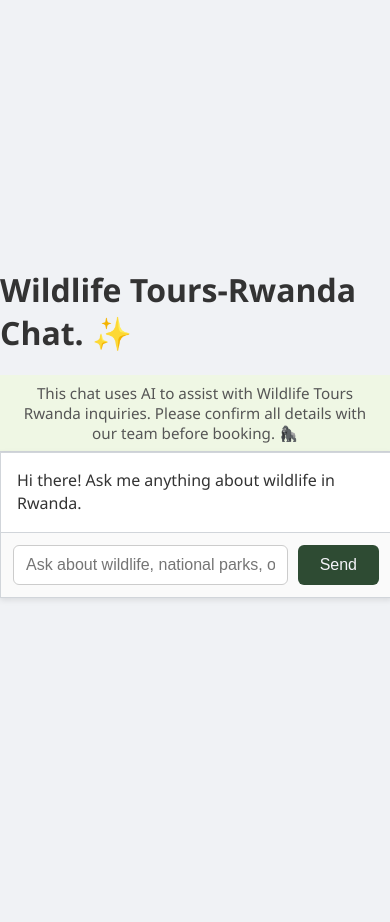
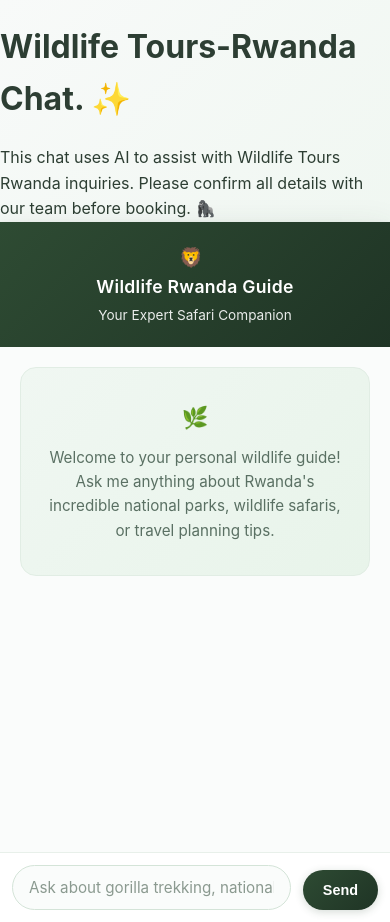
Before and after one commit to Voyage-Companion-Dev/Wildlife-Tours-Conversational-Agent, a React (Vite) app in the folder src/frontend/: page / in a window 390 px wide. Before the commit the page ends 844 px from the top, so only its background shows below. Built offline with nearby package versions, Linux system fonts and the light colour scheme.

Commit message:
feature: refine chat interface

```diff
--- a/src/frontend/src/App.css
+++ b/src/frontend/src/App.css
@@ -1,129 +1,372 @@
 /* General styles */
 body {
-  font-family: "Segoe UI", Tahoma, sans-serif;
-  background-color: #f0f2f5;
-  color: #333;
+  font-family: -apple-system, BlinkMacSystemFont, "Segoe UI", Roboto, "Helvetica Neue", sans-serif;
+  background: linear-gradient(135deg, #f8faf9 0%, #e8f4ea 100%);
+  color: #2d3e33;
   margin: 0;
   height: 100vh;
   display: flex;
   justify-content: center;
   align-items: center;
+  line-height: 1.6;
 }
 
 .chat-container {
   width: 100%;
-  height: 100%;
-  max-width: 700px;
-  background-color: #ffffff;
+  height: 100vh;
+  max-width: 420px;
+  max-height: 700px;
+  background: #ffffff;
   display: flex;
   flex-direction: column;
-  border: 1px solid #d1d5da;
-  box-shadow: 0 2px 6px rgba(0, 0, 0, 0.1);
+  border-radius: 16px;
+  box-shadow: 0 8px 32px rgba(46, 75, 51, 0.12), 0 2px 8px rgba(46, 75, 51, 0.08);
+  overflow: hidden;
+  backdrop-filter: blur(10px);
 }
 
 /* Brand header */
 .chat-header {
-  background-color: #2e4b33; /* deep forest green */
-  color: #f4f4f9;           /* soft off-white */
-  padding: 12px 20px;
-  font-size: 1.6em;
-  font-weight: 600;
+  background: linear-gradient(135deg, #2e4b33 0%, #1f3425 100%);
+  color: #ffffff;
+  padding: 20px 24px;
   text-align: center;
+  position: relative;
 }
 
-/* Disclaimer bar */
-.chat-disclaimer {
-  background-color: #eff7e4; /* light earthy tone */
-  color: #555;
-  padding: 8px 20px;
-  font-size: 0.95em;
-  text-align: center;
-  font-weight: 500;
-  border-bottom: 1px solid #d1d5da;
+.chat-header::before {
+  content: "🦁";
+  font-size: 1.2em;
+  margin-right: 8px;
+}
+
+.chat-header h1 {
+  font-size: 1.1em;
+  font-weight: 600;
+  margin: 0;
+  letter-spacing: 0.3px;
+}
+
+.chat-header .subtitle {
+  font-size: 0.85em;
+  opacity: 0.9;
+  margin-top: 4px;
+  font-weight: 400;
 }
 
 /* Messages area */
 .chat-messages {
   flex-grow: 1;
-  padding: 16px;
+  padding: 24px 16px 16px;
   overflow-y: auto;
+  background: #fafcfb;
+  display: flex;
+  flex-direction: column;
+  gap: 16px;
+}
+
+/* Welcome message */
+.welcome-message {
+  text-align: center;
+  color: #5a7063;
+  font-size: 0.95em;
+  padding: 32px 24px;
+  background: linear-gradient(135deg, #f0f7f2 0%, #e8f4ea 100%);
+  border-radius: 16px;
+  border: 1px solid #e1ede4;
+  margin: 0 8px;
+  position: relative;
+}
+
+.welcome-message::before {
+  content: "🌿";
+  font-size: 1.4em;
+  display: block;
+  margin-bottom: 12px;
+}
+
+/* Message containers */
+.message-user,
+.message-agent {
+  display: flex;
+  margin-bottom: 4px;
+  animation: messageSlide 0.3s ease-out;
+}
+
+.message-user {
+  justify-content: flex-end;
+}
+
+.message-agent {
+  justify-content: flex-start;
 }
 
 /* Message bubbles */
 .message {
-  max-width: 70%;
-  margin-bottom: 16px;
-  padding: 12px 16px;
-  border-radius: 12px;
-  box-shadow: 0 1px 3px rgba(0, 0, 0, 0.1);
+  max-width: 75%;
+  padding: 0;
+  border-radius: 0;
+  box-shadow: none;
+  position: relative;
 }
 
-.message.user {
-  background-color: #d1e7fd; /* sky blue shade */
-  align-self: flex-end;
+.message-user .message {
+  background: linear-gradient(135deg, #2e4b33 0%, #3a5d42 100%);
+  color: #ffffff;
+  border-radius: 18px 18px 4px 18px;
+  padding: 12px 16px;
+  box-shadow: 0 2px 12px rgba(46, 75, 51, 0.2);
 }
 
-.message.agent {
-  background-color: #e9f0eb; /* light sage */
-  align-self: flex-start;
+.message-agent .message {
+  background: #ffffff;
+  color: #2d3e33;
+  border-radius: 18px 18px 18px 4px;
+  padding: 12px 16px;
+  box-shadow: 0 2px 8px rgba(0, 0, 0, 0.06);
+  border: 1px solid #e8f0ea;
 }
 
+/* Message headers */
 .message-header {
+  font-size: 0.75em;
   font-weight: 600;
   margin-bottom: 6px;
+  opacity: 0.8;
+  text-transform: uppercase;
+  letter-spacing: 0.5px;
 }
 
+.message-user .message-header {
+  color: rgba(255, 255, 255, 0.9);
+}
+
+.message-agent .message-header {
+  color: #5a7063;
+}
+
+/* Message content */
 .message-content {
   margin: 0;
-  line-height: 1.45;
+  font-size: 0.95em;
+  line-height: 1.5;
 }
 
-/* Scrollbar aesthetics */
+.message-content p {
+  margin: 0 0 8px 0;
+}
+
+.message-content p:last-child {
+  margin-bottom: 0;
+}
+
+/* Markdown styling in messages */
+.message-content h1,
+.message-content h2,
+.message-content h3 {
+  font-size: 1em;
+  font-weight: 600;
+  margin: 8px 0 4px 0;
+}
+
+.message-content ul,
+.message-content ol {
+  margin: 8px 0;
+  padding-left: 20px;
+}
+
+.message-content code {
+  background: rgba(0, 0, 0, 0.1);
+  padding: 2px 4px;
+  border-radius: 4px;
+  font-size: 0.9em;
+}
+
+.message-user .message-content code {
+  background: rgba(255, 255, 255, 0.2);
+}
+
+/* Typing indicator */
+.message-typing {
+  background: #f0f7f2;
+  color: #5a7063;
+  padding: 12px 16px;
+  border-radius: 18px 18px 18px 4px;
+  font-size: 0.9em;
+  font-style: italic;
+  align-self: flex-start;
+  max-width: 200px;
+  border: 1px solid #e8f0ea;
+  position: relative;
+  animation: pulse 1.5s ease-in-out infinite;
+}
+
+.message-typing::after {
+  content: "...";
+  animation: dots 1.5s steps(4, end) infinite;
+}
+
+/* Scrollbar styling */
 .chat-messages::-webkit-scrollbar {
-  width: 7px;
+  width: 4px;
 }
 
 .chat-messages::-webkit-scrollbar-thumb {
-  background-color: #2e4b33;
-  border-radius: 4px;
+  background: linear-gradient(to bottom, #2e4b33, #3a5d42);
+  border-radius: 2px;
 }
 
 .chat-messages::-webkit-scrollbar-track {
-  background-color: #f0f2f5;
+  background: transparent;
 }
 
 /* Input form */
 .chat-input-form {
   display: flex;
-  padding: 12px;
-  border-top: 1px solid #d1d5da;
-  background-color: #fafafa;
+  padding: 16px;
+  background: #ffffff;
+  border-top: 1px solid #e8f0ea;
+  gap: 12px;
+  align-items: flex-end;
 }
 
 .chat-input {
   flex-grow: 1;
-  padding: 10px 12px;
-  border: 1px solid #ccc;
-  border-radius: 6px;
-  font-size: 1em;
-  margin-right: 10px;
+  padding: 12px 16px;
+  border: 1px solid #d4e4d8;
+  border-radius: 24px;
+  font-size: 0.95em;
+  background: #fafcfb;
+  transition: all 0.2s ease;
+  resize: none;
+  max-height: 120px;
+  font-family: inherit;
+}
+
+.chat-input:focus {
+  outline: none;
+  border-color: #2e4b33;
+  box-shadow: 0 0 0 3px rgba(46, 75, 51, 0.1);
+  background: #ffffff;
+}
+
+.chat-input:disabled {
+  background: #f5f7f6;
+  color: #9ca3af;
+  cursor: not-allowed;
+}
+
+.chat-input::placeholder {
+  color: #8b9a90;
 }
 
 .chat-submit-button {
-  background-color: #2e4b33;
-  color: #f4f4f9;
+  background: linear-gradient(135deg, #2e4b33 0%, #1f3425 100%);
+  color: #ffffff;
   border: none;
-  padding: 10px 22px;
-  border-radius: 6px;
-  font-size: 1em;
+  padding: 12px 20px;
+  border-radius: 20px;
+  font-size: 0.9em;
+  font-weight: 600;
   cursor: pointer;
-  transition: background-color 0.3s;
+  transition: all 0.2s ease;
+  box-shadow: 0 2px 8px rgba(46, 75, 51, 0.2);
+  min-width: 60px;
 }
 
-.chat-submit-button:hover {
-  background-color: #1f3425;
+.chat-submit-button:hover:not(:disabled) {
+  background: linear-gradient(135deg, #1f3425 0%, #0f1a12 100%);
+  transform: translateY(-1px);
+  box-shadow: 0 4px 12px rgba(46, 75, 51, 0.3);
 }
 
+.chat-submit-button:active {
+  transform: translateY(0);
+}
+
+.chat-submit-button:disabled {
+  background: #d1d5da;
+  cursor: not-allowed;
+  transform: none;
+  box-shadow: none;
+}
+
+/* Animations */
+@keyframes messageSlide {
+  from {
+    opacity: 0;
+    transform: translateY(10px);
+  }
+  to {
+    opacity: 1;
+    transform: translateY(0);
+  }
+}
+
+@keyframes pulse {
+  0%, 100% {
+    opacity: 1;
+  }
+  50% {
+    opacity: 0.7;
+  }
+}
+
+@keyframes dots {
+  0%, 20% {
+    content: ".";
+  }
+  40% {
+    content: "..";
+  }
+  60%, 100% {
+    content: "...";
+  }
+}
+
+/* Responsive design */
+@media (max-width: 480px) {
+  .chat-container {
+    max-width: 100%;
+    height: 100vh;
+    border-radius: 0;
+  }
+
+  .chat-messages {
+    padding: 20px 12px 12px;
+  }
+
+  .message {
+    max-width: 85%;
+  }
+
+  .chat-input-form {
+    padding: 12px;
+  }
+}
+
+/* Accessibility improvements */
+.message-user,
+.message-agent {
+  scroll-margin-bottom: 20px;
+}
+
+.chat-input:focus,
+.chat-submit-button:focus {
+  outline: 2px solid #2e4b33;
+  outline-offset: 2px;
+}
+
+/* High contrast mode support */
+@media (prefers-contrast: high) {
+  .message-agent .message {
+    border: 2px solid #2e4b33;
+  }
+
+  .message-user .message {
+    border: 2px solid #ffffff;
+  }
+}
 
 .page-content-container {
   max-height: 100%;
--- a/src/frontend/src/Chat.jsx
+++ b/src/frontend/src/Chat.jsx
@@ -7,7 +7,7 @@
     const [messages, setMessages] = useState([]);
     const [isTyping, setIsTyping] = useState(false);
     const messageEndRef = useRef(null);
-    const welcomeMessage = 'Hi there! Ask me anything about wildlife in Rwanda.'; // Customized welcome message
+    const welcomeMessage = 'Welcome to your personal wildlife guide! Ask me anything about Rwanda\'s incredible national parks, wildlife safaris, or travel planning tips.';
 
     const scrollToBottom = () => {
         messageEndRef.current?.scrollIntoView({ behavior: 'smooth' })
@@ -43,7 +43,7 @@
             );
 
             if (!response.ok) {
-                throw new Error("Oops! Something went wrong while chatting."); // More user-friendly error
+                throw new Error("Connection issue - please try again in a moment.");
             }
 
             const systemResponse = await response.json();
@@ -53,6 +53,7 @@
             return systemMessages;
         } catch (error) {
             console.error("Error while processing chat: ", error)
+            return ["Sorry, I'm having trouble connecting right now. Please try again in a moment."];
         }
     };
 
@@ -74,42 +75,69 @@
 
     return (
         <div className="chat-container">
+            {/* Header with branding */}
+            <div className="chat-header">
+                <h1>Wildlife Rwanda Guide</h1>
+                <div className="subtitle">Your Expert Safari Companion</div>
+            </div>
+
             <div className="chat-messages">
-                {messages.length == 0 && (<div className="message-content welcome-message">{welcomeMessage}</div>)}
+                {messages.length === 0 && (
+                    <div className="welcome-message">{welcomeMessage}</div>
+                )}
+
                 {messages.map((message, index) => (
-                    <div key={index} tabIndex="0" className={message.role === 'User' ? "message-user" : "message-agent"}>
+                    <div
+                        key={index}
+                        className={message.role === 'User' ? "message-user" : "message-agent"}
+                        role="article"
+                        aria-label={`Message from ${message.role === 'User' ? 'you' : 'Wildlife Rwanda Guide'}`}
+                    >
                         <div className="message">
-                            <h3 className="message-header">{message.role === 'User' ? 'You' : 'Wildlife Rwanda Bot'}</h3> {/* Custom role titles */}
+                            <div className="message-header">
+                                {message.role === 'User' ? 'You' : 'Guide'}
+                            </div>
                             <Markdown className="message-content">{message.content}</Markdown>
                         </div>
                     </div>
                 ))}
-                {isTyping && <p className="message message-typing">The bot is thinking...</p>} {/* Friendlier typing message */}
-                <div ref={messageEndRef}/>
+
+                {isTyping && (
+                    <div className="message-agent">
+                        <div className="message-typing">Guide is thinking</div>
+                    </div>
+                )}
+
+                <div ref={messageEndRef} />
             </div>
+
             <form
                 className="chat-input-form"
                 onSubmit={(e) => {
                     e.preventDefault();
                     const input = e.target.input.value;
-                    if (input.trim() != "") {
+                    if (input.trim() !== "") {
                         handleSendMessage(input);
                         e.target.reset();
                     }
                 }}
-                aria-label="Chat Input Form"
+                aria-label="Send message form"
             >
                 <input
                     className="chat-input"
                     type="text"
                     name="input"
-                    placeholder="Ask about wildlife, national parks, or travel tips..." // Custom placeholder
-                    disabled={isTyping}/>
+                    placeholder="Ask about gorilla trekking, national parks, safari planning..."
+                    disabled={isTyping}
+                    aria-label="Type your message"
+                />
                 <button
                     className="chat-submit-button"
                     type="submit"
+                    disabled={isTyping}
+                    aria-label="Send message"
                 >
-                    Send
+                    {isTyping ? '...' : 'Send'}
                 </button>
             </form>
         </div>
```
